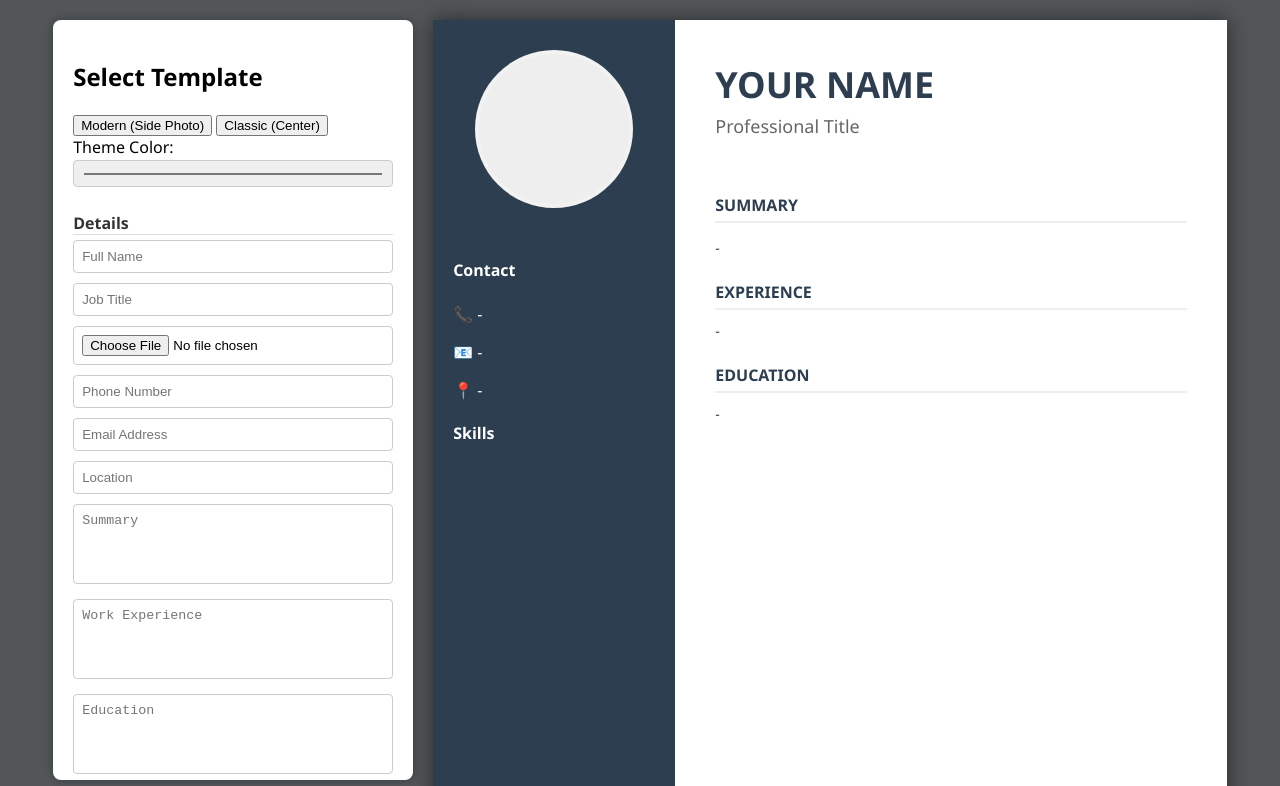
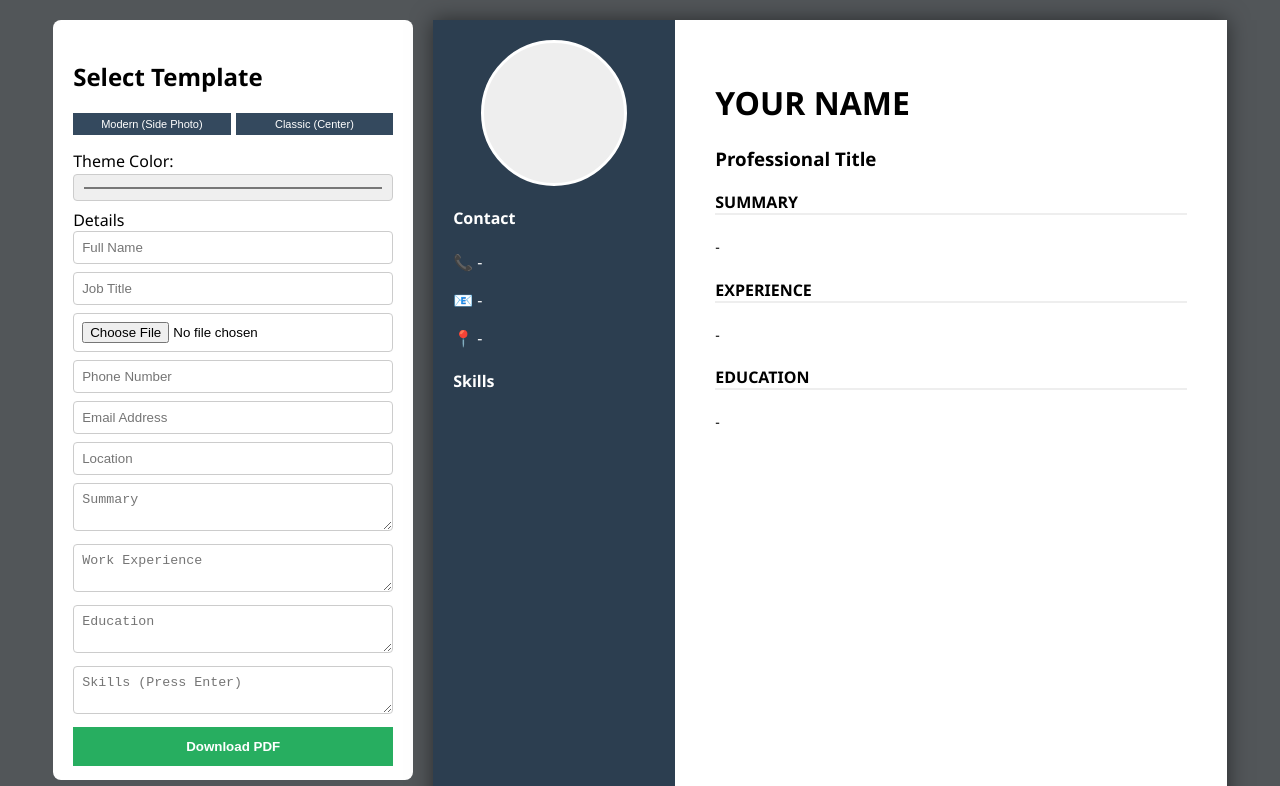
Before and after one commit to nirmaldareeju21/cv-builder, a plain HTML site: page index.html in a window 1280 px wide. Shown: the top 786 px of the page. Drawn offline with Linux system fonts and the light colour scheme.

Commit message:
Refactor CSS for modern and classic templates

```diff
--- a/style.css
+++ b/style.css
@@ -1,47 +1,31 @@
-body { font-family: 'Segoe UI', Tahoma, sans-serif; background: #525659; margin: 0; padding: 20px; display: flex; justify-content: center; }
+body { font-family: 'Segoe UI', sans-serif; background: #525659; margin: 0; padding: 20px; display: flex; justify-content: center; }
 .main-wrapper { display: flex; gap: 20px; }
 
-/* Editor Styling */
-.editor { width: 320px; background: #fff; padding: 20px; border-radius: 8px; box-shadow: 0 0 10px rgba(0,0,0,0.3); height: 90vh; overflow-y: auto; position: sticky; top: 20px; }
-.section-title { font-weight: bold; margin: 15px 0 5px; color: #333; border-bottom: 1px solid #ddd; }
-input, textarea { width: 100%; padding: 8px; margin-bottom: 10px; border: 1px solid #ccc; border-radius: 4px; box-sizing: border-box; }
-textarea { height: 80px; resize: none; }
-.btn-download { width: 100%; padding: 12px; background: #27ae60; color: white; border: none; border-radius: 4px; cursor: pointer; font-weight: bold; }
+.editor { width: 320px; background: #fff; padding: 20px; border-radius: 8px; height: 90vh; overflow-y: auto; }
+.template-selector { display: flex; gap: 5px; margin-bottom: 15px; }
+.template-selector button { font-size: 11px; padding: 5px; background: #34495e; color: white; border: none; cursor: pointer; flex: 1; }
 
-/* Strict A4 Styling */
-.a4-page {
-    width: 210mm;
-    height: 297mm;
-    background: white;
-    display: flex;
-    box-shadow: 0 0 20px rgba(0,0,0,0.5);
-    overflow: hidden;
-}
+input, textarea { width: 100%; padding: 8px; margin-bottom: 8px; border: 1px solid #ccc; border-radius: 4px; box-sizing: border-box; }
+.btn-download { width: 100%; padding: 12px; background: #27ae60; color: white; border: none; cursor: pointer; font-weight: bold; }
 
-.sidebar {
-    width: 30%;
-    background: #2c3e50; /* Default Color */
-    color: white;
-    padding: 30px 20px;
-    display: flex;
-    flex-direction: column;
-}
+/* A4 Page Setup */
+.a4-page { width: 210mm; height: 297mm; background: white; display: flex; box-shadow: 0 0 20px rgba(0,0,0,0.5); overflow: hidden; }
 
-.photo-container { width: 150px; height: 150px; background: #eee; margin: 0 auto 30px; border-radius: 50%; overflow: hidden; border: 4px solid rgba(255,255,255,0.2); }
+/* Template: MODERN (Sidebar style) */
+.modern .sidebar { width: 30%; background: #2c3e50; color: white; padding: 20px; }
+.modern .main-content { width: 70%; padding: 40px; }
+.modern .photo-container { width: 140px; height: 140px; border-radius: 50%; background: #eee; margin: 0 auto 20px; overflow: hidden; border: 3px solid #fff; }
+
+/* Template: CLASSIC (Center Header style) */
+.classic { flex-direction: column; }
+.classic .sidebar { width: 100%; height: auto; background: #2c3e50; display: flex; flex-direction: row; align-items: center; justify-content: space-around; padding: 15px; }
+.classic .main-content { width: 100%; padding: 30px; }
+.classic .photo-container { width: 100px; height: 100px; margin: 0; }
+.classic .side-content { display: flex; gap: 20px; font-size: 12px; }
+.classic .side-content h4 { display: none; } /* Hide titles in horizontal layout */
+
 #display-photo { width: 100%; height: 100%; object-fit: cover; }
+.section-header { border-bottom: 2px solid #eee; margin-top: 20px; text-transform: uppercase; }
+.text-block { white-space: pre-line; font-size: 14px; line-height: 1.6; }
 
-.side-section { margin-bottom: 30px; }
-.side-title { border-bottom: 1px solid rgba(255,255,255,0.3); padding-bottom: 5px; margin-bottom: 10px; text-transform: uppercase; letter-spacing: 1px; }
-.side-section p { font-size: 13px; margin: 8px 0; word-break: break-all; }
-.skills-list { padding-left: 15px; font-size: 13px; }
-
-.main-content { width: 70%; padding: 40px; display: flex; flex-direction: column; }
-.header { margin-bottom: 30px; }
-#display-name { font-size: 36px; margin: 0; text-transform: uppercase; color: #2c3e50; }
-#display-jobTitle { font-size: 18px; margin: 5px 0; color: #666; font-weight: 400; }
-
-.body-section { margin-bottom: 25px; }
-.section-header { border-bottom: 2px solid #eee; padding-bottom: 5px; margin-bottom: 10px; text-transform: uppercase; font-size: 16px; color: #2c3e50; }
-.text-block { font-size: 14px; line-height: 1.6; color: #333; white-space: pre-line; }
-
-@media print { .no-print { display: none; } body { background: white; padding: 0; } .a4-page { box-shadow: none; margin: 0; } }
+@media print { .no-print { display: none; } }
```
